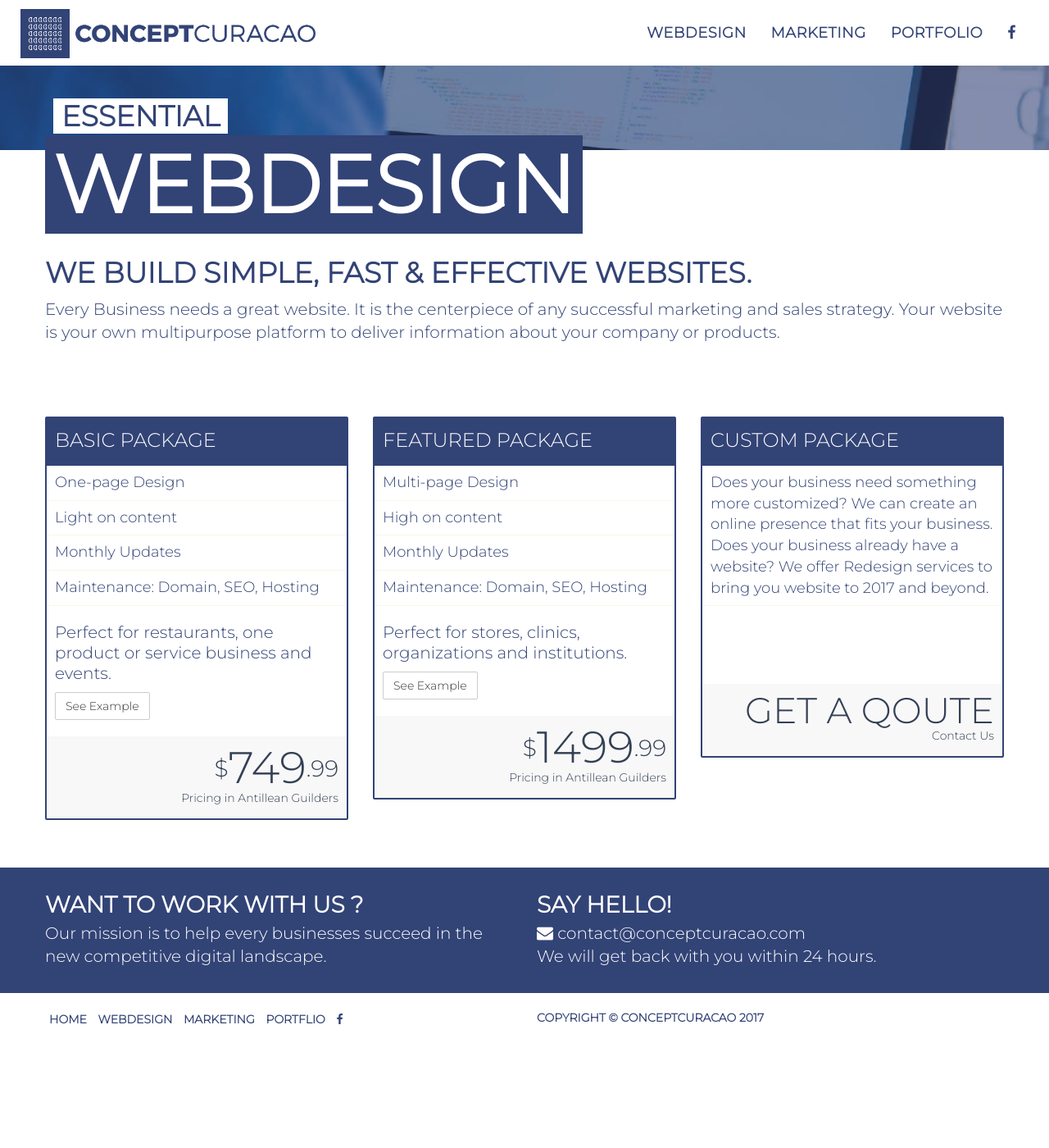
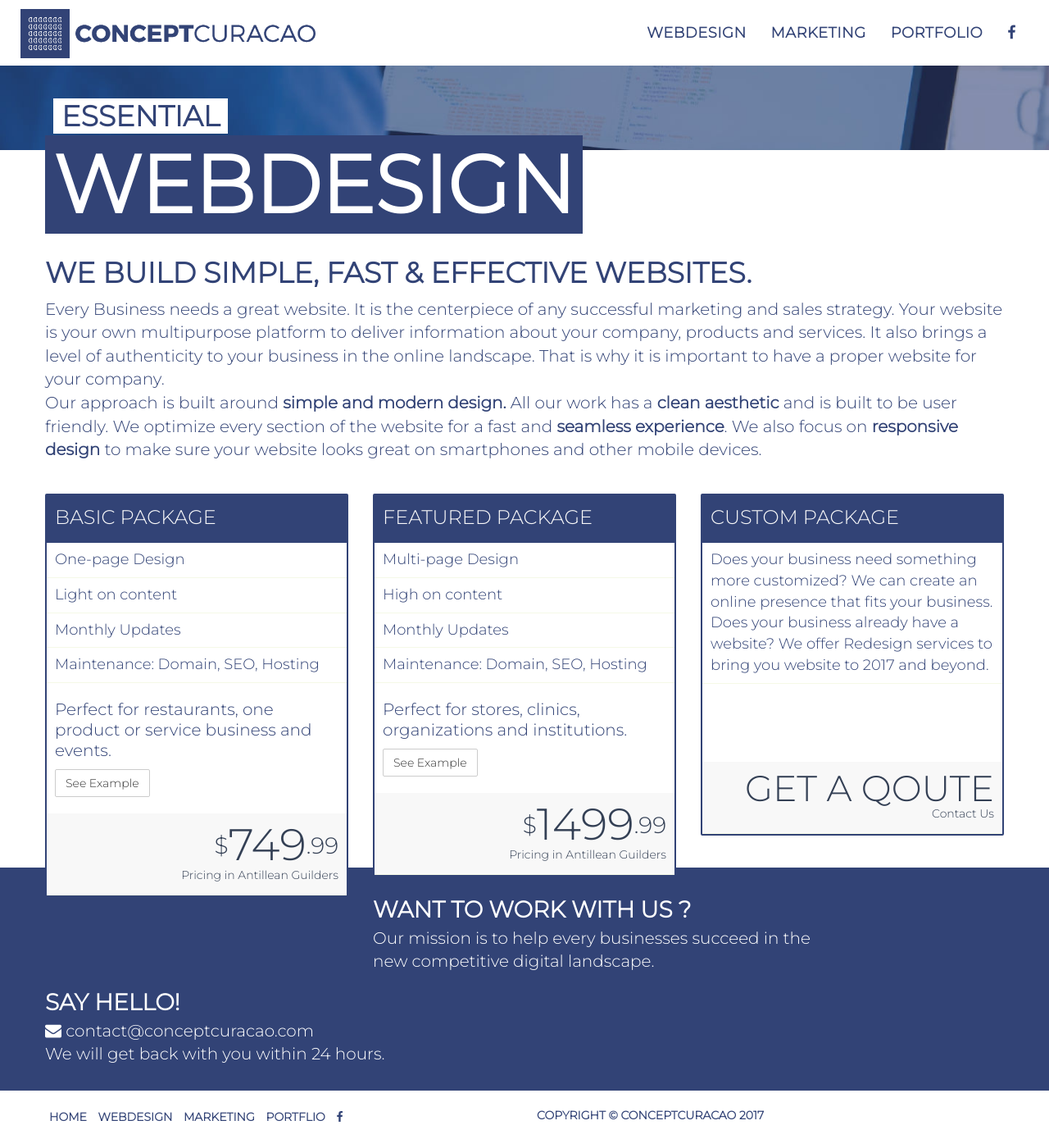
Before and after one commit to devbox02/conceptcuracao, a Jekyll site: the page built from webdesign.html, in a window 1280 px wide and 1400 px high, scrolled down 367 px. Shown: the whole window at 82% size. Built offline with Jekyll 4.4.1, drawn with Linux system fonts in a browser that asks for light colours; before the commit the page ends 1648 px from its top, so only the background shows below that.

Commit message:
spacing13

```diff
--- a/css/design.css
+++ b/css/design.css
@@ -171,7 +171,7 @@
 }
 #services-two {
     background-color: #fff;
-    height: 500px;
+    height: 600px;
 }
 .overlay:hover , .overlay:focus {
     position: absolute;
--- a/webdesign.html
+++ b/webdesign.html
@@ -15,7 +15,10 @@
                 <br>
                 <h2>WE BUILD SIMPLE, FAST & EFFECTIVE WEBSITES.</h2>
                 <p>
-                Every Business needs a great website. It is the centerpiece of any successful marketing and sales strategy. Your website is your own multipurpose platform to deliver information about your company or products.
+                Every Business needs a great website. It is the centerpiece of any successful marketing and sales strategy. Your website is your own multipurpose platform to deliver information about your company, products and services. It also brings a level of authenticity to your business in the online landscape. That is why it is important to have a proper website for your company.
+                <br>
+                Our approach is built around <strong>simple and modern design.</strong> All our work has a <strong>clean aesthetic</strong> and is built to be user friendly. We optimize every section of the website for a fast and <strong>seamless experience</strong>. We also focus on <strong>responsive design</strong> to make sure your website looks great on smartphones and other mobile devices.
+                <br></br>
                 </p>
             </div>
         </div>
```
